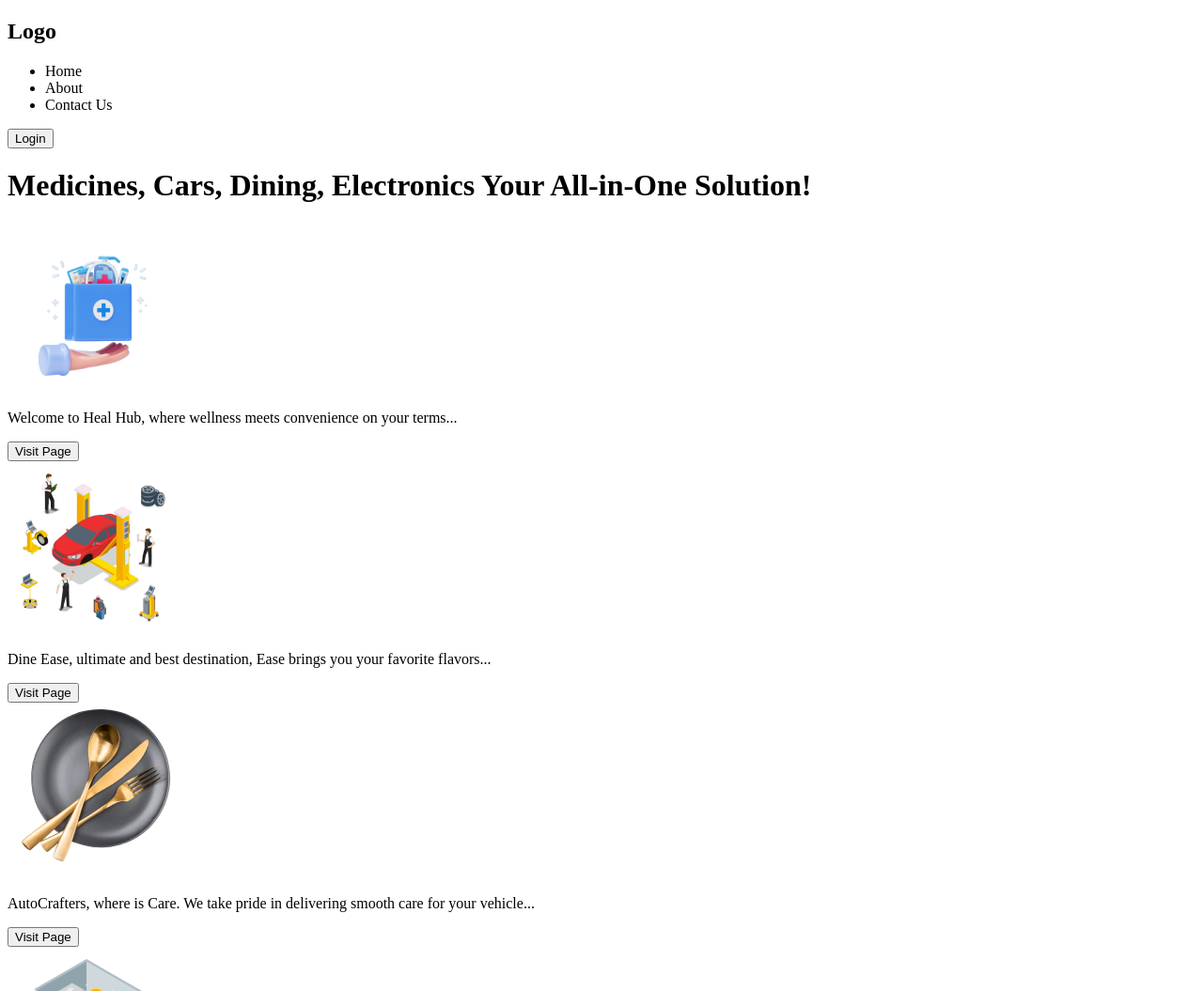
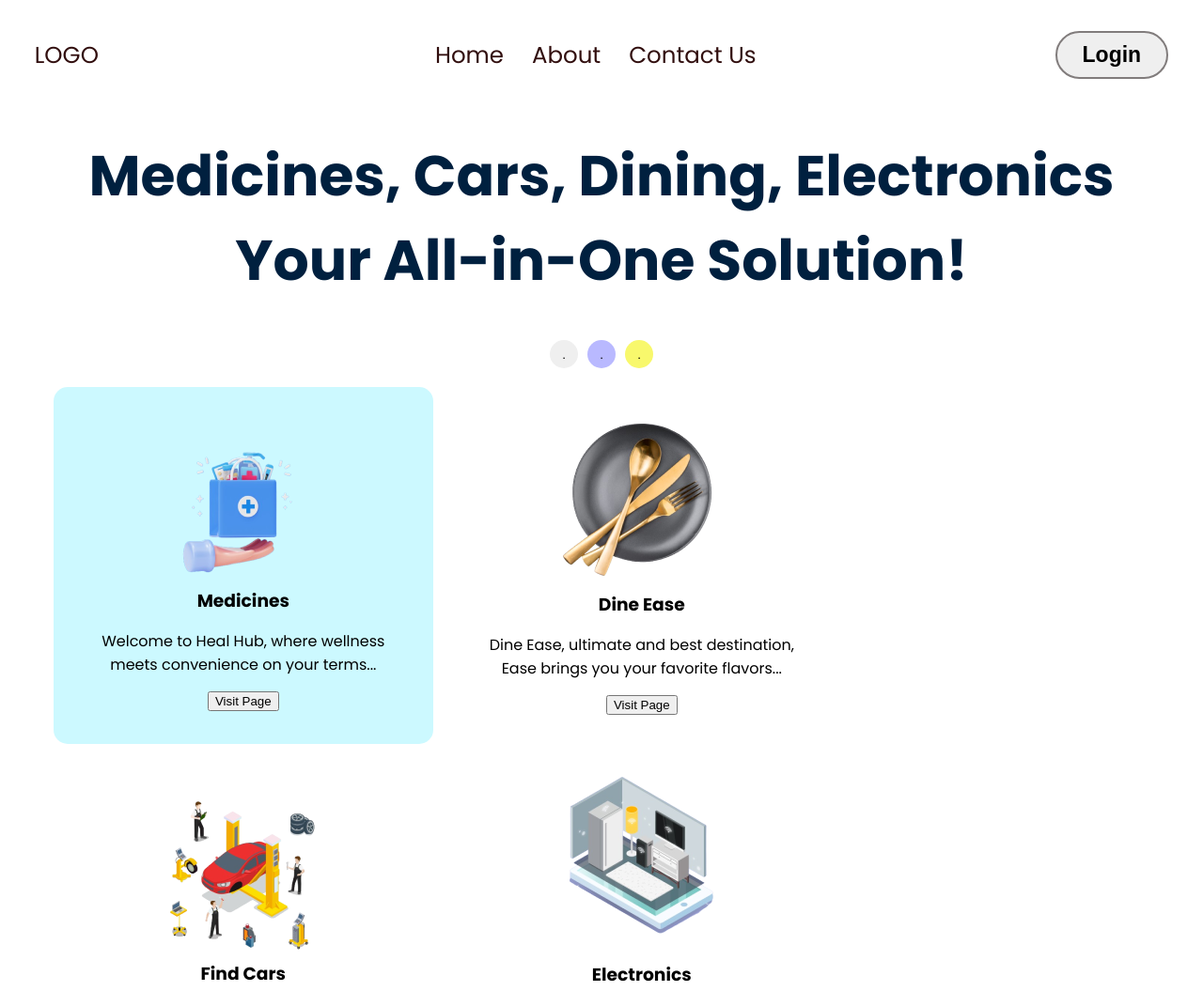
Before and after one commit to Vixs101/MyCoporateBuddy, a plain HTML site: page index.html in a window 1280 px wide. Shown: the top 1055 px of the page at 94% size. Drawn offline with Linux system fonts and the light colour scheme.

Commit message:
Feature: finished the nav section and started working on the body

```diff
--- a/index.html
+++ b/index.html
@@ -12,45 +12,76 @@
     />
     <title>My Corporate Buddy</title>
   </head>
-  <body>
+  <body class="">
+    <!-- navbar -->
     <nav>
-      <h1>Logo</h1>
-      <ul>
+      <p class="logo">LOGO</p>
+      <ul class="logo">
         <li>Home</li>
         <li>About</li>
         <li>Contact Us</li>
       </ul>
-      <button>Login</button>
+      <button class="btn">Login</button>
     </nav>
-    <div>
+
+    <!-- herotext -->
+    <div class="heroContainer">
       <h1>Medicines, Cars, Dining, Electronics Your All-in-One Solution!</h1>
     </div>
-    <div>
-      <div>
+
+    <!--background buttons -->
+    <div class="bgBtn">
+      <button
+        class="bgBtn1"
+        title="Click me to change the background of the page"
+      >
+        .
+      </button>
+      <button
+        class="bgBtn2"
+        title="Click me to change the background of the page"
+      >
+        .
+      </button>
+      <button
+        class="bgBtn3"
+        title="Click me to change the background of the page"
+      >
+        .
+      </button>
+    </div>
+
+    <!-- contents -->
+    <div class="cardContainer">
+      <div class="card">
         <img src="/images/pic1.png" alt="Medicines" />
+        <h3>Medicines</h3>
         <p>
           Welcome to Heal Hub, where wellness meets convenience on your terms...
         </p>
         <button>Visit Page</button>
       </div>
-      <div>
-        <img src="/images/pic2.png" alt="Dine Ease" />
+      <div card>
+        <img src="/images/pic3.png" alt="Dine Ease" />
+        <h3>Dine Ease</h3>
         <p>
           Dine Ease, ultimate and best destination, Ease brings you your
           favorite flavors...
         </p>
         <button>Visit Page</button>
       </div>
-      <div>
-        <img src="/images/pic3.png" alt="Find Cars" />
+      <div card>
+        <img src="/images/pic2.png" alt="Find Cars" />
+        <h3>Find Cars</h3>
         <p>
           AutoCrafters, where is Care. We take pride in delivering smooth care
           for your vehicle...
         </p>
         <button>Visit Page</button>
       </div>
-      <div>
+      <div class="card">
         <img src="/images/pic4.png" alt="Electronics" />
+        <h3>Electronics</h3>
         <p>
           ElectroSwift brings you the latest gadgets at your fingertips,
           seamless tech experience.
--- a/styles/styles.css
+++ b/styles/styles.css
@@ -0,0 +1,145 @@
+html,
+body {
+  margin: 0;
+  box-sizing: border-box;
+  height: 100%;
+  width: 100%;
+  font-family: "Poppins", sans-serif;
+}
+body {
+  padding: 1rem 2.3rem;
+}
+
+h3 {
+  margin: 0;
+}
+
+.gradient1 {
+  background-image: url("/images/background1.png");
+  background-size: cover;
+  background-position: center;
+  background-repeat: no-repeat;
+  background-attachment: fixed;
+}
+
+.gradient2 {
+  background-image: url("/images/background2.png");
+  background-size: cover;
+  background-position: center;
+  background-repeat: no-repeat;
+  background-attachment: fixed;
+}
+
+.logo {
+  font-size: 1.53rem;
+  cursor: pointer;
+}
+nav {
+  display: flex;
+  width: 100%;
+  align-items: center;
+  color: #310e0e;
+  justify-content: space-between;
+}
+
+ul {
+  display: flex;
+  cursor: pointer;
+  list-style: none;
+  gap: 30px;
+}
+
+.btn {
+  height: 100%;
+  width: 10%;
+  padding: 10px 15px;
+  border: 2px solid rgb(129, 124, 124);
+  border-radius: 100px;
+  font-size: 23px;
+  font-weight: bold;
+}
+
+/* background buttons */
+
+.bgBtn {
+  display: flex;
+  gap: 10px;
+  align-items: center;
+  justify-content: center;
+  width: 100%;
+}
+
+.bgBtn button{
+  display: flex;
+  align-items: center;
+  justify-content: center;
+  text-align: center;
+  height: 30px;
+  width: 30px;
+  border: none;
+  border-radius: 50%;
+}
+
+.bgBtn3 {
+ background-color: rgb(248, 248, 108);
+}
+
+.bgBtn3:hover {
+  background-color:rgb(255, 255, 34);
+}
+
+.bgBtn2 {
+  background-color: rgb(185, 185, 255);
+}
+
+.bgBtn2:hover {
+  background-color: rgb(123, 123, 255);
+}
+
+/* hero text */
+.heroContainer {
+  width: 100%;
+  text-align: center;
+  font-size: 30px;
+  color: #00203F;
+}
+
+/* cards */
+
+.cardContainer {
+  display: grid;
+  justify-items: center;
+  grid-template-columns: repeat(2, 1fr); /* 2 columns */
+  column-gap: 20px;
+  row-gap: 15px;
+  align-self:center ;
+  padding: 20px;
+  width:50%;
+
+}
+
+.cardContainer div {
+  display:flex;
+  gap: 0;
+  padding: 10px 29px;
+  flex-direction: column;
+  align-items: center;
+  justify-content: center;
+  text-align: center;
+  border-radius:15px;
+  height: 360px;
+  width: 346px;
+}
+
+.cardContainer .card:first-child {
+  background-color: rgba(0, 224, 255, 0.2);
+}
+.cardContainer .card:second-child {
+  background-color: rgba(255, 199, 0, 0.37);
+}
+.cardContainer .card:third-child {
+  background-color: rgba(255, 122, 0, 0.47);
+}
+.cardContainer .card:fourth-child {
+  background-color: rgba(66, 255, 0, 0.37);
+}
```
Also changed, not shown: 2 other files.
